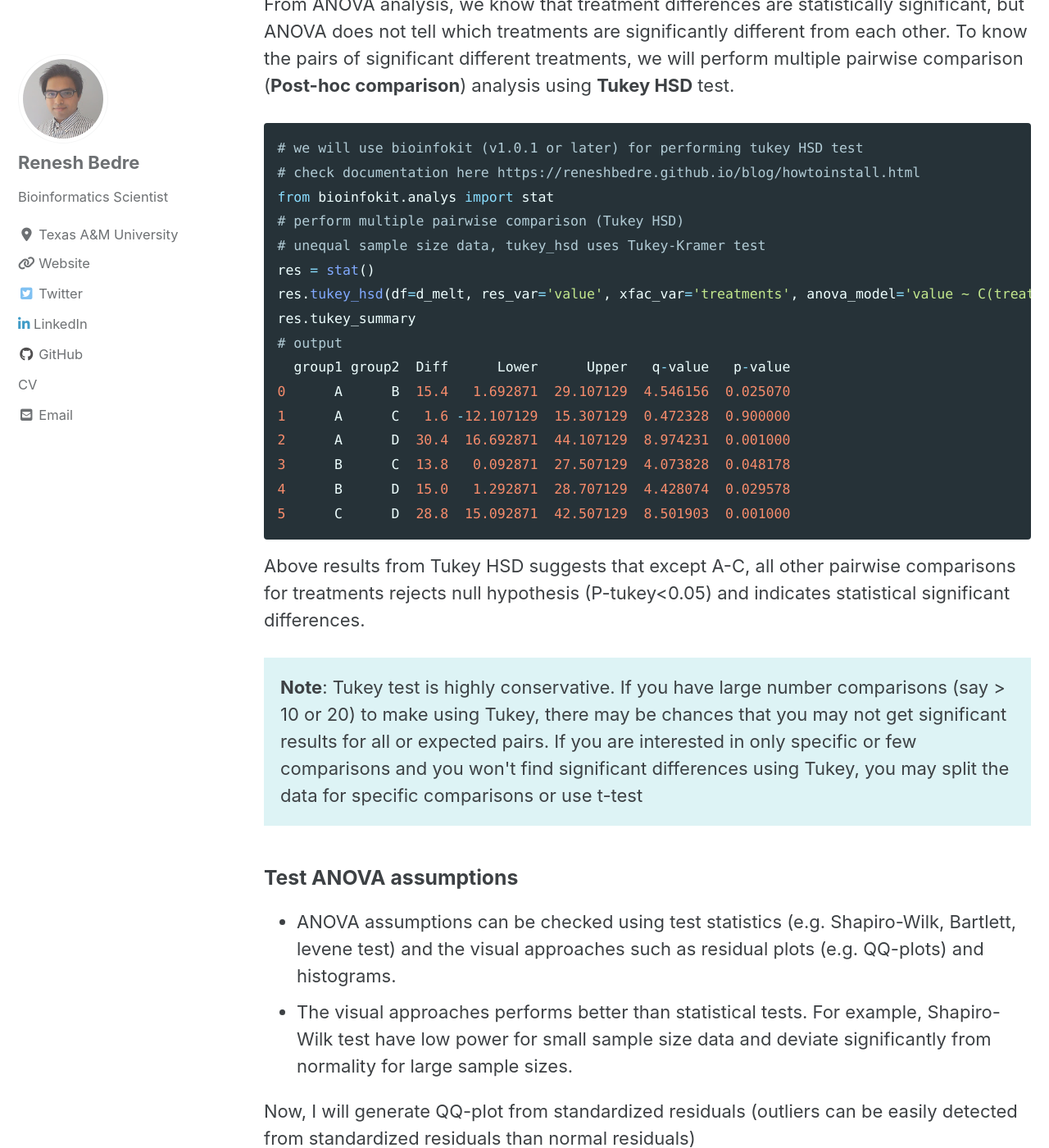
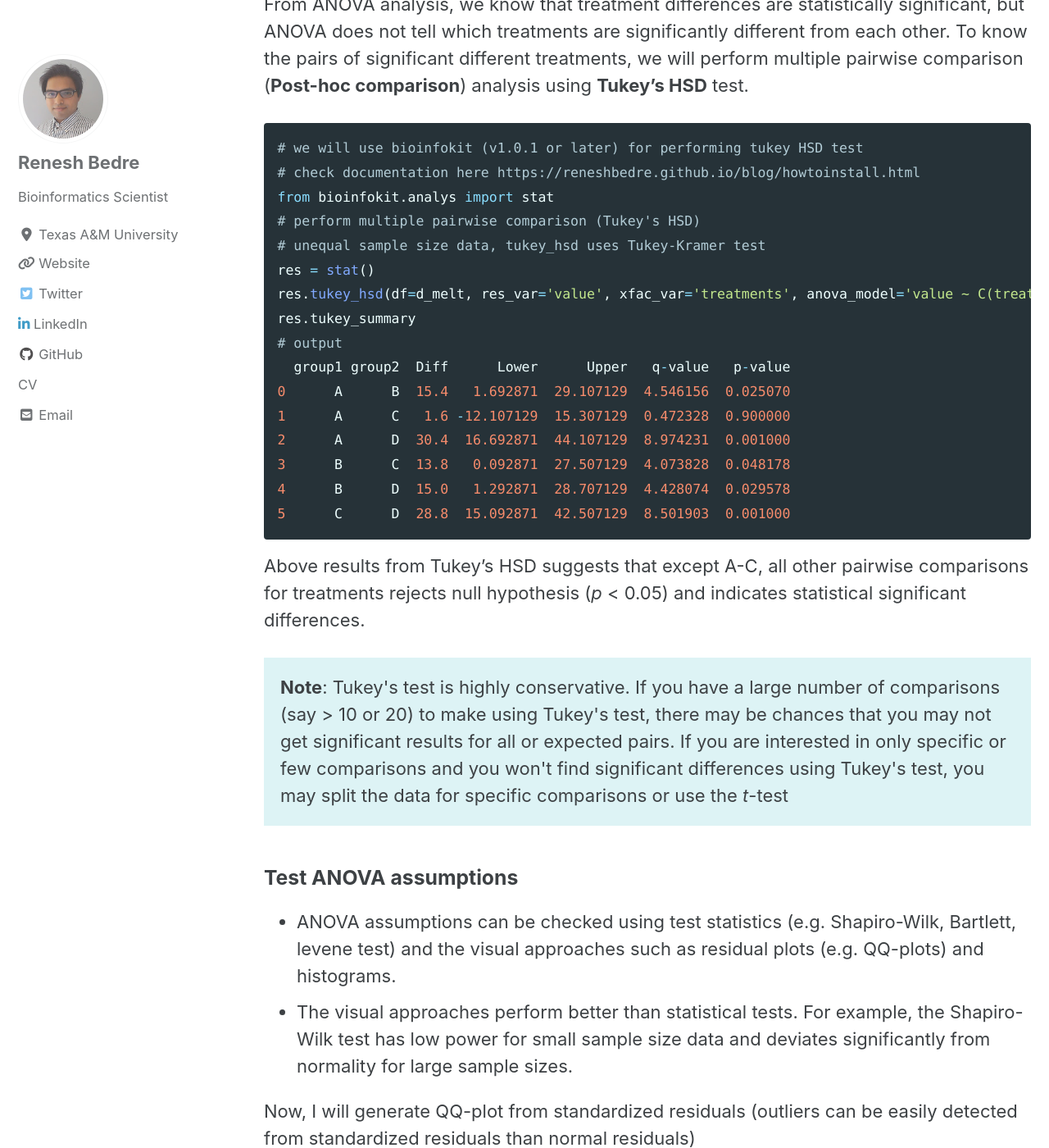
Before and after one commit to reneshbedre/reneshbedre.github.io, a Jekyll site: the page built from _posts/2018-10-22-anova.md, in a window 1280 px wide and 1400 px high, scrolled down 4037 px. Shown: the whole window at 82% size. Built offline with Jekyll 4.4.1, drawn with Linux system fonts in a browser that asks for light colours; cached includes are drawn as plain includes; nearby versions of some CDN libraries; a style sheet for code colours, icons or effects is not loaded; some of the changed text lies outside the part shown.

Commit message:
anova updated

````diff
--- a/_posts/2018-10-22-anova.md
+++ b/_posts/2018-10-22-anova.md
@@ -105,7 +105,7 @@ Residual       16.0   918.00    57.375       NaN       NaN
 ```
 
 ### Interpretation
-The P-value obtained from ANOVA analysis is significant (P<0.05), and therefore, we conclude
+The <i>p</i> value obtained from ANOVA analysis is significant (<i>p</i> < 0.05), and therefore, we conclude
 that there are significant differences among treatments.
 
 <p style="background-color: #ddf3f5; padding: 20px;"><b>Note</b>:  If you have unbalanced (unequal sample size for each
@@ -114,13 +114,13 @@ that there are significant differences among treatments.
 
 From ANOVA analysis, we know that treatment differences are statistically significant, but ANOVA does not tell which
 treatments are significantly different from each other. To know the pairs of significant different treatments, we
-will perform multiple pairwise comparison (<b>Post-hoc comparison</b>) analysis using <b>Tukey HSD</b> test.
+will perform multiple pairwise comparison (<b>Post-hoc comparison</b>) analysis using <b>Tukey's HSD</b> test.
 
 ```python
 # we will use bioinfokit (v1.0.1 or later) for performing tukey HSD test
 # check documentation here https://reneshbedre.github.io/blog/howtoinstall.html
 from bioinfokit.analys import stat
-# perform multiple pairwise comparison (Tukey HSD)
+# perform multiple pairwise comparison (Tukey's HSD)
 # unequal sample size data, tukey_hsd uses Tukey-Kramer test
 res = stat()
 res.tukey_hsd(df=d_melt, res_var='value', xfac_var='treatments', anova_model='value ~ C(treatments)')
@@ -136,21 +136,22 @@ res.tukey_summary
 ```
 
 
-Above results from Tukey HSD suggests that except A-C, all other pairwise comparisons for treatments rejects null
-hypothesis (P-tukey<0.05) and indicates statistical significant differences.
+Above results from Tukey's HSD suggests that except A-C, all other pairwise comparisons for treatments rejects null
+hypothesis (<i>p</i> < 0.05) and indicates statistical significant differences.
 
-<p style="background-color: #ddf3f5; padding: 20px;"><b>Note</b>:  Tukey test is highly conservative. If you have
-large number comparisons (say > 10 or 20) to make using Tukey, there may be chances that you may not get significant
-results for all or expected pairs. If you are interested in only specific or few comparisons and you won't find
-significant differences using Tukey, you may split the data for specific comparisons or use t-test</p>
+<p style="background-color: #ddf3f5; padding: 20px;"><b>Note</b>:  Tukey's test is highly conservative. If you have a large number of comparisons
+(say > 10 or 20) to make using Tukey's test, there may be chances that you may not get
+significant results for all or expected pairs. If you are interested in only specific or few comparisons and you
+won't find significant differences using Tukey's test, you may split the data for specific comparisons or use the
+<i>t</i>-test</p>
 
 
 ### Test ANOVA assumptions
 
 - ANOVA assumptions can be checked using test statistics (e.g. Shapiro-Wilk, Bartlett, levene test) and the visual
   approaches such as residual plots (e.g. QQ-plots) and histograms.
-- The visual approaches performs better than statistical tests. For example, Shapiro-Wilk test have low power for small
-  sample size data and deviate significantly from normality for large sample sizes.
+- The visual approaches perform better than statistical tests. For example, the Shapiro-Wilk test has low power for
+  small sample size data and deviates significantly from normality for large sample sizes.
 
 Now, I will generate QQ-plot from standardized residuals (outliers can be easily detected from standardized residuals
 than normal residuals)
@@ -195,7 +196,7 @@ print(w, pvalue)
 # 0.9685019850730896 0.7229772806167603
 ```
 
-As the P-value is non significant, we fail to reject null hypothesis and
+As the <i>p</i> value is non significant, we fail to reject null hypothesis and
 conclude that data is drawn from normal distribution.
 
 As the data is drawn from normal distribution, use Bartlett’s test
@@ -210,7 +211,7 @@ w, pvalue = stats.bartlett(d['A'], d['B'], d['C'], d['D'])
 print(w, pvalue)
 5.687843565012841 0.1278253399753447
 
-# if you have stacked table, you can use bioinfokit v1.0.3 or later for bartlett test
+# if you have a stacked table, you can use bioinfokit v1.0.3 or later for the bartlett's test
 from bioinfokit.analys import stat
 res = stat()
 res.bartlett(df=d_melt, res_var='value', xfac_var='treatments')
@@ -224,11 +225,11 @@ res.bartlett_summary
 As the <i>p</i> value (0.12) is non significant, we fail to reject null
 hypothesis and conclude that treatments have equal variances.
 
-<b>Levene test</b> can be used to check the Homogeneity of variances
+<b>Levene's test</b> can be used to check the Homogeneity of variances
 when the data is not drawn from normal distribution.
 
 ```python
-# if you have stacked table, you can use bioinfokit v1.0.3 or later for Levene test
+# if you have a stacked table, you can use bioinfokit v1.0.3 or later for the Levene's test
 from bioinfokit.analys import stat
 res = stat()
 res.levene(df=d_melt, res_var='value', xfac_var='treatments')
@@ -325,7 +326,7 @@ recommended for an unbalanced design for multifactorial ANOVA.</p>
 Now, we know that genotype and time (years) differences are statistically significant, but ANOVA does not tell which
 genotype and time (years) are significantly different from each other. To know the pairs of significant different
 genotype and time (years), perform multiple pairwise comparison (<b>Post-hoc comparison</b>) analysis using
-<b>Tukey HSD</b> test.
+<b>Tukey's HSD</b> test.
 
 ```python
 # we will use bioinfokit (v1.0.1 or later) for performing tukey HSD test
@@ -378,7 +379,7 @@ res.tukey_summary.head()
 
 ### Test ANOVA assumptions
 
-Similar to one-way ANOVA, you can use visual approaches, <b>Bartlett</b> or <b>Levene</b> and <b>Shapiro-Wilk test</b>
+Similar to one-way ANOVA, you can use visual approaches, <b>Bartlett's</b> or <b>Levene's</b> and <b>Shapiro-Wilk test</b>
 to validate the assumptions for homogeneity of variances and normal distribution of residuals.
 
 ```python
@@ -405,13 +406,12 @@ print(w, pvalue)
 ```
 
 Even though we rejected the Shapiro-Wilk test statistics (<i>p</i> < 0.05), we should further look for the residual
-plots and histogram. In residual plot, standardized residuals lie around the 45-degree line, it suggests that the
-residuals are approximately normally distributed. Besides, the histogram shows approximate normal distribution of
-residuals.
+plots and histograms. In the residual plot, standardized residuals lie around the 45-degree line, it suggests that
+the residuals are approximately normally distributed. Besides, the histogram shows the approximately normal distribution of residuals.
 
-<p style="background-color: #ddf3f5; padding: 20px;"><b>Note</b>:  The ANOVA model is remarkably robust to the violation
-of normality assumption, which means that it will have non significant effect of Type I error rate and <i>p</i> values
-will remain reliable as long as there are no outliers</p>
+<p style="background-color: #ddf3f5; padding: 20px;"><b>Note</b>:  The ANOVA model is remarkably robust to the violation of normality assumption, which means
+that it will have a non-significant effect on Type I error rate and <i>p</i> values will remain reliable as long as
+there are no outliers</p>
 
 <p align="center">
 <img src="/assets/posts/anova/qq_two.svg" width="460">
@@ -420,10 +420,10 @@ will remain reliable as long as there are no outliers</p>
 </p>
 
 
-We will use levene test to check the assumption of homogeneity of variances,
+We will use Levene's test to check the assumption of homogeneity of variances,
 
 ```python
-# if you have stacked table, you can use bioinfokit v1.0.3 or later for levene test
+# if you have  astacked table, you can use bioinfokit v1.0.3 or later for the levene's test
 from bioinfokit.analys import stat
 res = stat()
 res.levene(df=d_melt, res_var='value', xfac_var=['Genotype', 'years'])
@@ -435,10 +435,8 @@ res.levene_summary
 2                  p value   0.0927
 ```
 
-As the p value (0.09) is non significant, we fail to reject null hypothesis and conclude that treatments have equal
-variances.
-
-
+As the <i>p</i> value (0.09) is non-significant, we fail to reject the null hypothesis and conclude that treatments
+have equal variances.
 
 
 
````
Also changed, not shown: other parts of _posts/2018-10-22-anova.md (+2 -2 lines), _posts/2020-03-11-howtoinstall.md (+51 -1 lines).
